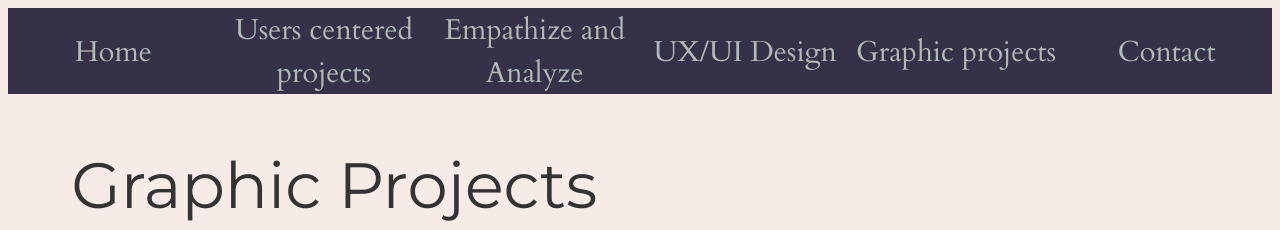
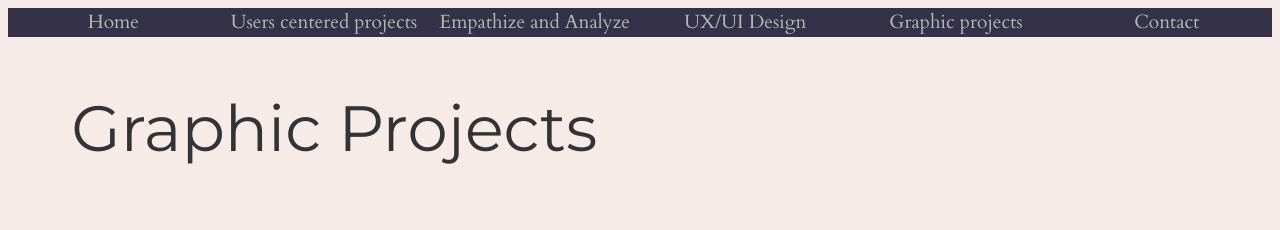
Before and after one commit to Elizaure/portfolio_emp, a plain HTML site: page graphic_projects.html in a window 1280 px wide. Shown: the top 230 px of the page. Drawn offline with nearby package versions, Linux system fonts and the light colour scheme.

Commit message:
font size

```diff
--- a/css/empstyle.css
+++ b/css/empstyle.css
@@ -53,7 +53,7 @@ body{
 .top li a{
 	text-decoration:none;
 	color: #b2bab6;
-	font-size: 1.1em;
+	font-size: 1em;
 	width:20%;
 }
 
--- a/css/stylegraph.css
+++ b/css/stylegraph.css
@@ -33,7 +33,7 @@ body {
 .top li {
   float: left;
 	color: #b2bab6;
-	font-size: 1.5em;
+	font-size: 1em;
 	width:20%;
 	text-align: center;
 }
```
